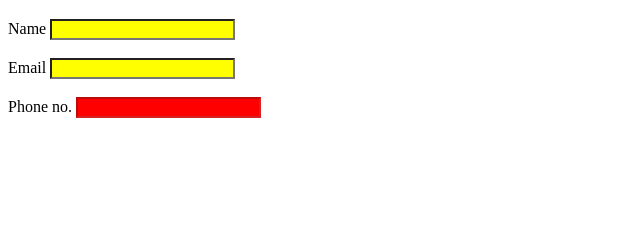
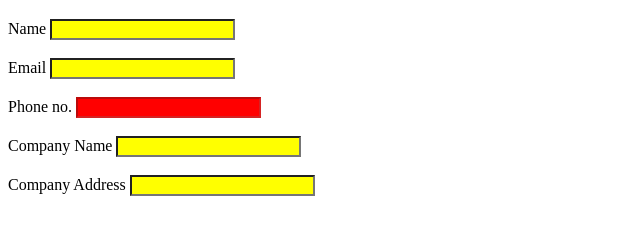
Before and after one commit to poulomi-codingal/Active-Pseudo, a plain HTML site: page index.html in a window 1280 px wide. Shown: the part 177-412 px from the top of the page, without its empty margins (0-640 px from the left). Drawn offline with Linux system fonts and the light colour scheme.

Commit message:
second commit

```diff
--- a/index.html
+++ b/index.html
@@ -14,6 +14,9 @@
         input:disabled{
             background-color: red;
         }
+        input:focus{
+            background-color: aquamarine;
+        }
     </style>
 </head>
 <body>
@@ -26,7 +29,12 @@
     <label>Email</label>
     <input type="text"><br><br>
     <label>Phone no.</label>
-    <input type="number" disabled>
+    <input type="number" disabled><br><br>
+
+    <label>Company Name</label>
+    <input type="text"><br><br>
+    <label>Company Address</label>
+    <input type="text"><br><br>
 
 </body>
 </html>
```
